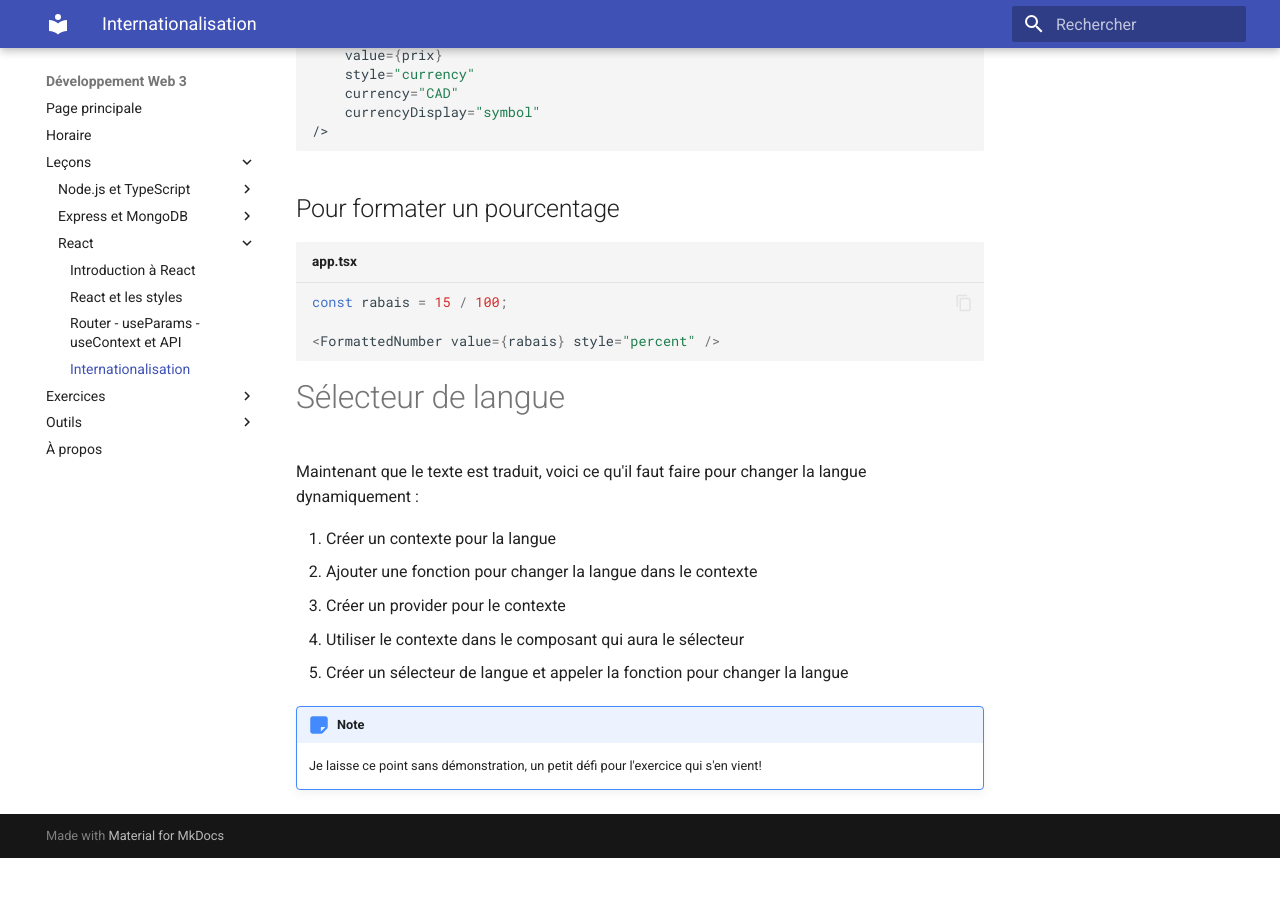
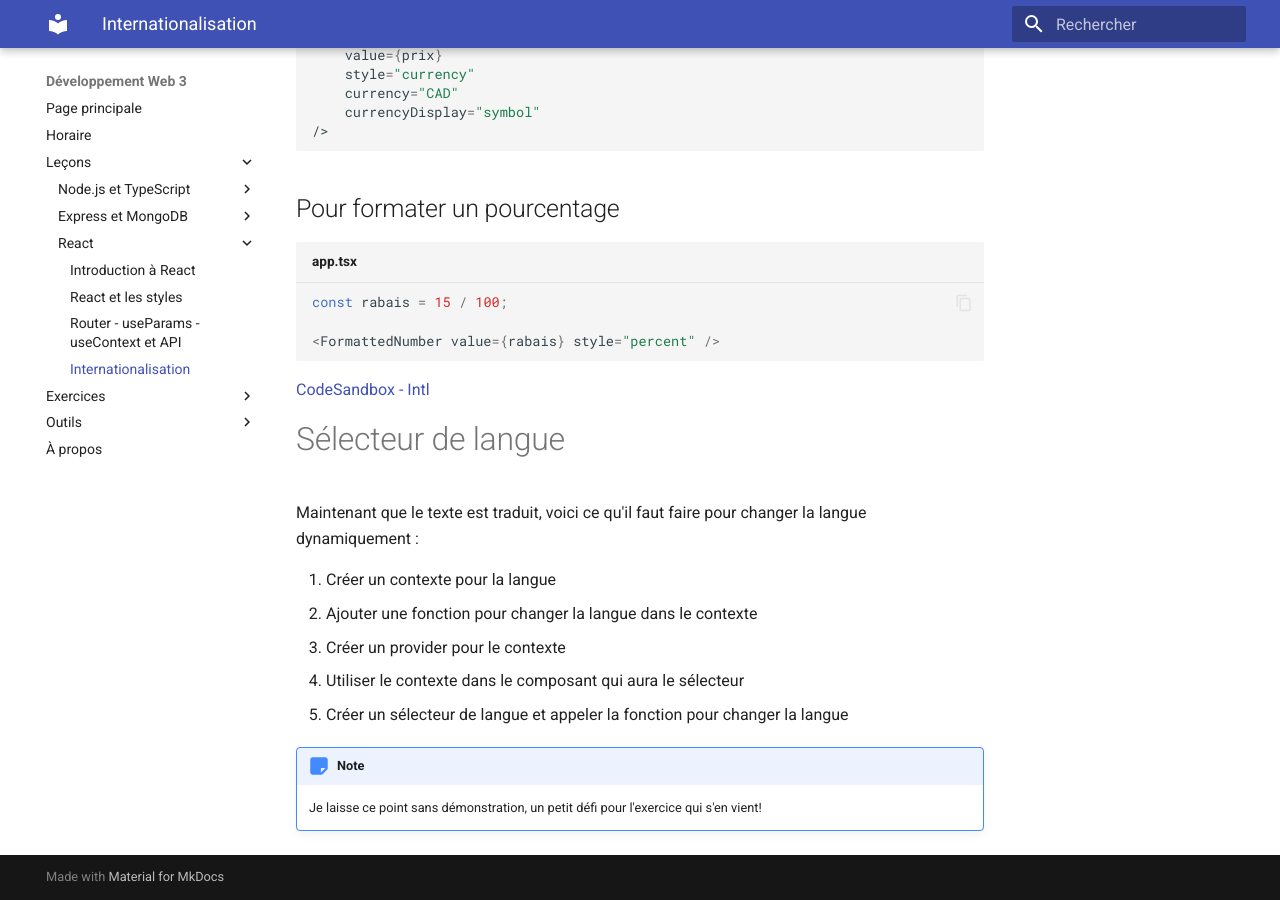
Before and after one commit to cegepvictoetienne/developpementweb3, an MkDocs documentation site: the page built from wiki/internationalisation.md, in a window 1280 px wide and 900 px high, scrolled down 3363 px. Built offline with MkDocs 1.6.1 and Material for MkDocs 9.7.7, drawn with Linux system fonts in a browser that asks for light colours; before the commit the page ends 4221 px from its top, so only the background shows below that.

Commit message:
ajout sandbox - intl

````diff
--- a/wiki/internationalisation.md
+++ b/wiki/internationalisation.md
@@ -153,6 +153,8 @@ const rabais = 15 / 100;
 
 ```
 
+[CodeSandbox - Intl](https://codesandbox.io/p/sandbox/intl-2wztzk)
+
 # Sélecteur de langue
 
 Maintenant que le texte est traduit, voici ce qu'il faut faire pour changer la langue dynamiquement :
````
